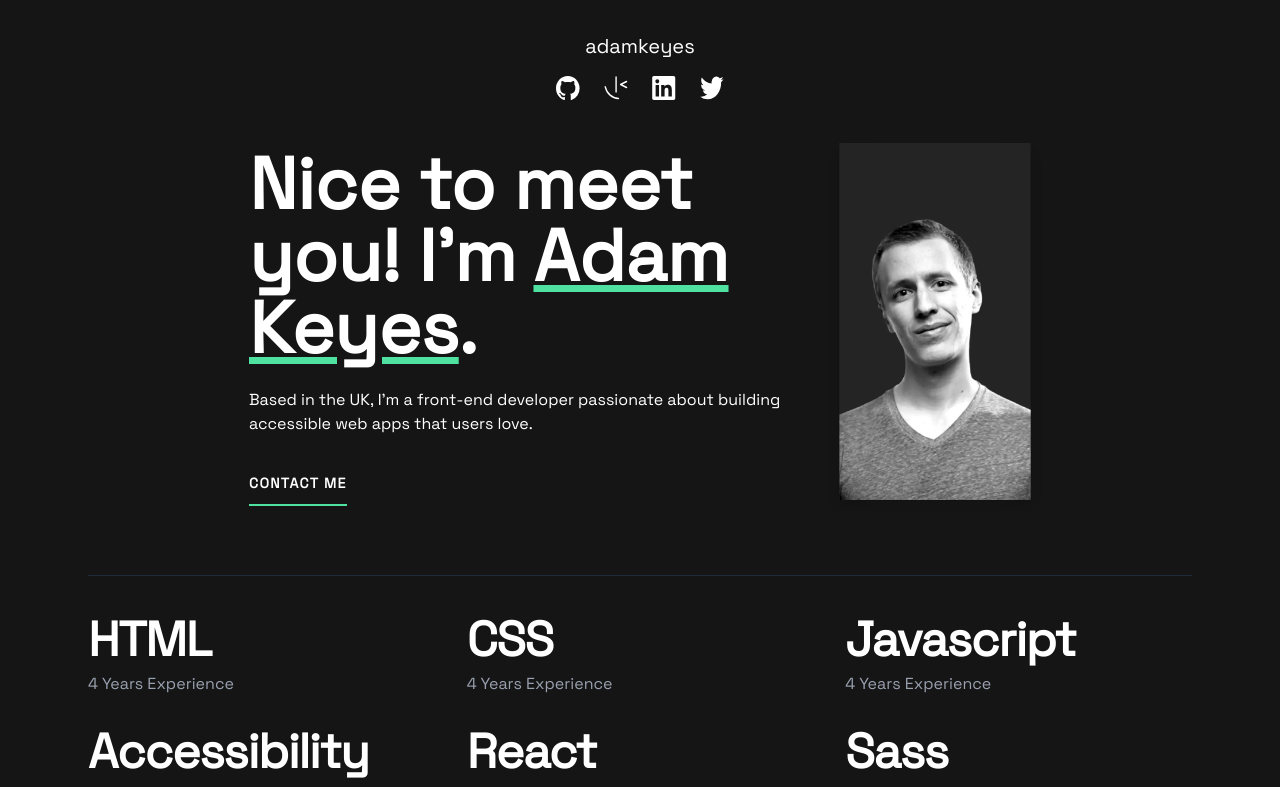
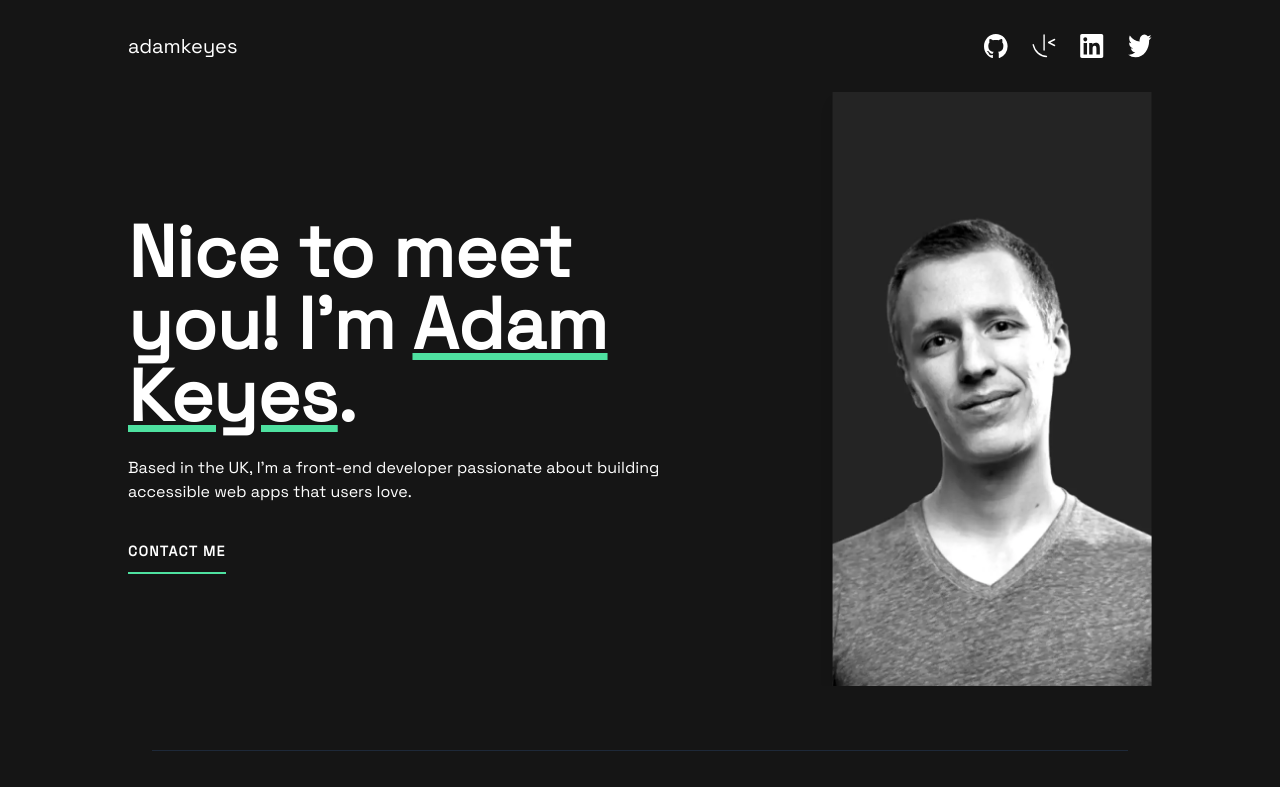
Before and after one commit to Skyz03/Vite-Developer-Portfolio, a React (Vite) app: page / in a window 1280 px wide. Shown: the top 787 px of the page. Built offline with nearby package versions, Linux system fonts and the light colour scheme.

Commit message:
fix: in the 1440 for hero & navigation

```diff
--- a/src/App.jsx
+++ b/src/App.jsx
@@ -1,12 +1,13 @@
-import Hero from './components/Hero';
-import Nav from "./components/Nav"
-import Skills from './components/Skills';
-import Projects from './components/Projects';
-import Contact from './components/Contact';
+import Hero from "./components/Hero";
+import Nav from "./components/Nav";
+import Skills from "./components/Skills";
+import Projects from "./components/Projects";
+import Contact from "./components/Contact";
 
 function App() {
   return (
-    <div className="bg-background">
+    // Added whole div with bg color and margin for larger screens
+    <div className="bg-background md:mx-32">
       <Nav />
       <Hero />
       <Skills />
--- a/src/components/Hero.jsx
+++ b/src/components/Hero.jsx
@@ -1,6 +1,6 @@
 export default function Hero() {
   return (
-    <section className="relative flex min-h-screen w-screen flex-col items-center justify-center gap-10 overflow-hidden px-6 md:min-h-auto md:flex-row-reverse md:items-start md:justify-between md:gap-4 md:px-4">
+    <section className="relative flex min-h-auto w-auto flex-col items-center justify-center gap-10 overflow-hidden md:min-h-auto md:flex-row-reverse md:items-start md:justify-between md:gap-4">
       {/* Background Patterns */}
       <img
         src="/images/pattern-rings.svg"
@@ -15,9 +15,9 @@ export default function Hero() {
       />
 
       {/* Profile + Text Container */}
-      <div className="z-10 flex w-screen flex-col items-center md:mx-auto md:w-auto md:flex-row-reverse md:gap-3.5">
+      <div className="z-10 flex w-screen flex-col items-center md:w-full md:flex-row-reverse md:justify-between md:gap-20">
         {/* Profile Image */}
-        <div className="w-48">
+        <div className="w-48 md:w-80">
           <picture>
             <source
               srcSet="/images/image-profile-desktop.webp"
--- a/src/components/Nav.jsx
+++ b/src/components/Nav.jsx
@@ -23,9 +23,9 @@ const socialIcons = [
 
 export default function Navigation() {
   return (
-    <nav className="mx-auto flex flex-col items-center justify-center px-6 py-8 text-white md:px-0">
+    <nav className="mx-auto flex flex-col items-center justify-center px-6 py-8 text-white md:flex-row md:items-center md:justify-between md:px-0">
       {/* Logo */}
-      <div className="mb-4 text-xl">adamkeyes</div>
+      <div className="mb-4 text-xl md:mb-0">adamkeyes</div>
 
       {/* Social Icons */}
       <div className="flex justify-center gap-6">
```
